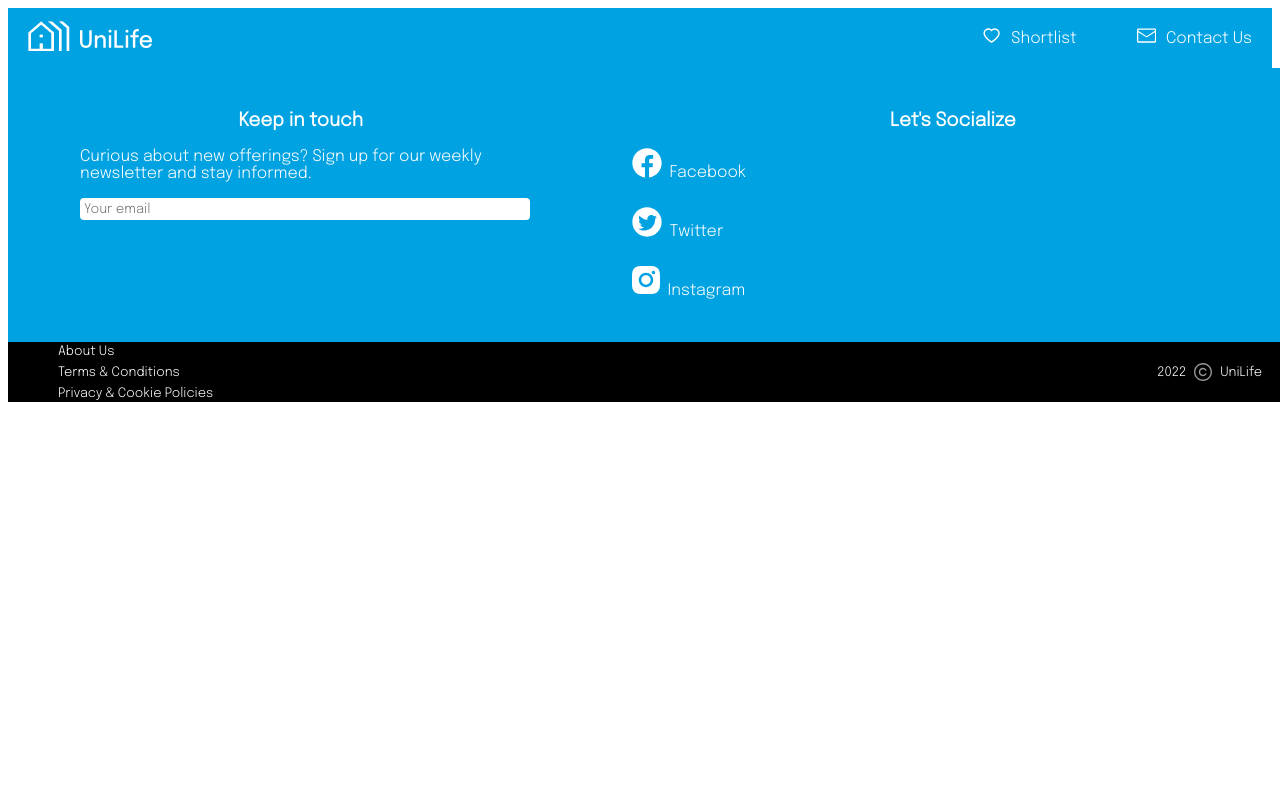
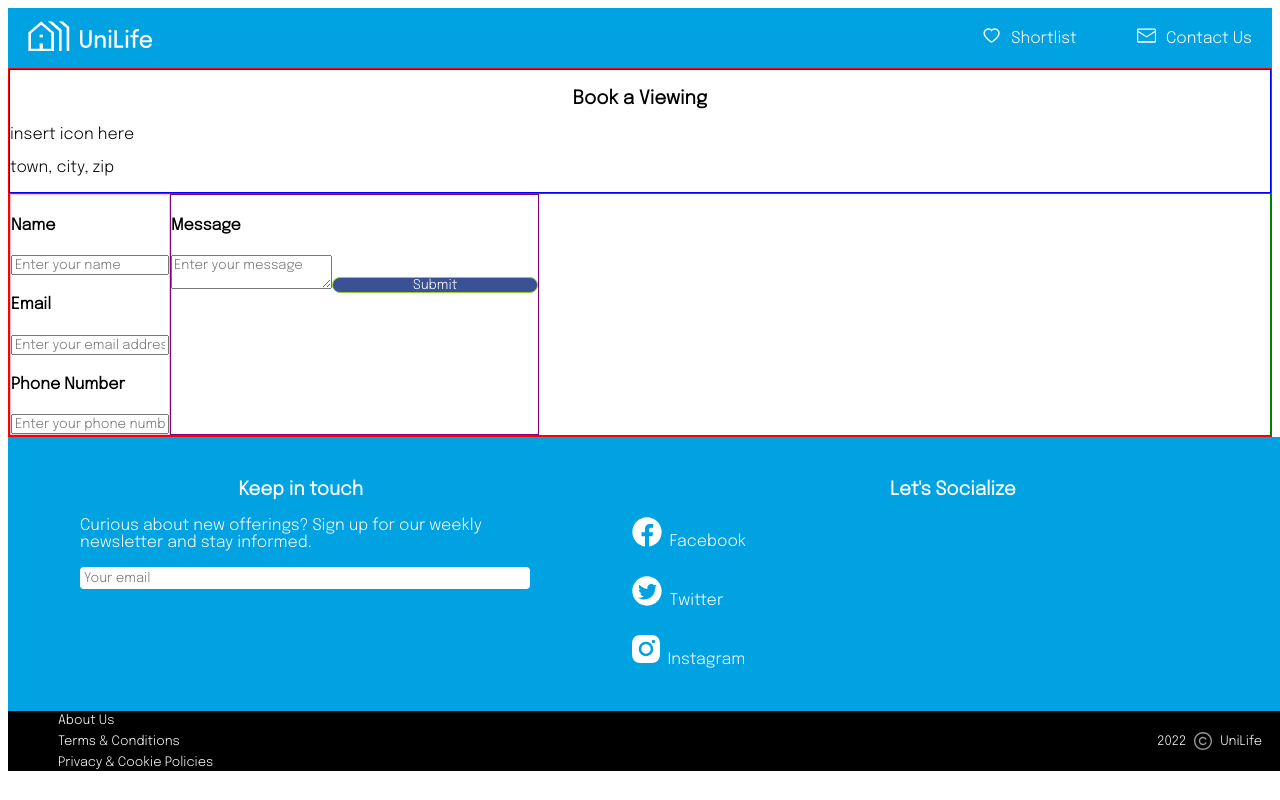
Before and after one commit to cserate/unilife2, a React (Create React App) app: page /bookviewing/1 in a window 1280 px wide. Shown: the top 800 px of the page. Built offline with nearby package versions, Linux system fonts and the light colour scheme; no server answers.

Commit message:
moved away from home details page and worked on book viewing until I realized it is not a page but a modal whatever that is

```diff
--- a/src/App.js
+++ b/src/App.js
@@ -7,6 +7,7 @@ import SeeAllCities from './pages/SeeAllCities/SeeAllCities';
 import Footer from './components/Footer/Footer';
 import CityDetails from './pages/CityDetails/CityDetails';
 import HomeDetail from './pages/HomeDetail/HomeDetail';
+import BookViewing from './pages/BookViewing/BookViewing';
 
 
 
@@ -22,6 +23,7 @@ function App() {
             <Route path='/seeallcities' element={<SeeAllCities />} />
             <Route path='/citydetails/:cityid' element={<CityDetails />} />
             <Route path='/homedetail/:homeid' element={<HomeDetail />} />
+            <Route path='/bookviewing/:homeid' element={<BookViewing />} />
           </Routes>
         <Footer />
       </BrowserRouter>
--- /dev/null
+++ b/src/components/ContactForm/ContactForm.css
@@ -0,0 +1,28 @@
+.form-container{
+    /* display: flex; */
+   border: 1px solid red;
+}
+
+.form-heading{
+  display: block;
+  border: 1px solid blue;
+}
+
+.form-body{
+    display: flex;
+    border: 1px solid green;
+}
+
+.form-area-left{
+    border: 1px solid pink;
+
+}
+
+.form-area-right{
+    border: 1px solid purple;
+
+}
+
+button{
+    border: 1px solid yellowgreen;
+}
--- /dev/null
+++ b/src/components/ContactForm/ContactForm.js
@@ -0,0 +1,31 @@
+import React from 'react'
+import './ContactForm.css'
+
+function ContactForm({headline, text}) {
+  return (
+    <div className='form-container'>
+        <div className='form-heading'>
+            <h3>{headline}</h3>
+            <p>insert icon here</p>
+            <p>{text}</p>
+        </div>
+        <div className='form-body'>
+            <div className='form-area-left'>
+                <h4>Name</h4>
+                <input type='text' placeholder="Enter your name"></input>
+                <h4>Email</h4>
+                <input type='email' placeholder="Enter your email address"></input>
+                <h4>Phone Number</h4>
+                <input type="text" placeholder="Enter your phone number"></input>
+            </div>
+            <div className='form-area-right'>
+                <h4>Message</h4>
+                <textarea placeholder="Enter your message"></textarea>
+                <button>Submit</button>
+            </div>
+        </div>
+     </div>
+  )
+}
+
+export default ContactForm
--- /dev/null
+++ b/src/pages/BookViewing/BookViewing.js
@@ -0,0 +1,42 @@
+import React from 'react'
+import './BookViewing.css'
+import ContactForm from '../../components/ContactForm/ContactForm'
+import { useParams } from 'react-router-dom'
+import axios from 'axios'
+
+
+function BookViewing() {
+
+    const baseUrl = "https://unilife-server.herokuapp.com";
+
+    //need home id from url
+    const {homeid}= useParams()
+
+    //create state to hold home data
+    const [home, setHome] = React.useState([])
+
+    //call api to get detailed info about specific property
+    React.useEffect(
+        ()=>{
+             //call api to get home detaila
+             axios.get(`${baseUrl}/properties/${homeid}`)
+            //  https://unilife-server.herokuapp.com/properties/633d453061f49f86a21caa13
+             .then (res =>{
+               console.log(res.data);
+               //store the data from the api into state
+              setHome(res.data)
+             })
+             .catch(err => console.log(err))
+       }, []
+       )
+
+  return (
+    <div>
+        <ContactForm            headline="Book a Viewing"
+                                text="town, city, zip"              />
+
+    </div>
+  )
+}
+
+export default BookViewing
--- a/src/pages/HomeDetail/HomeDetail.js
+++ b/src/pages/HomeDetail/HomeDetail.js
@@ -33,7 +33,7 @@ function HomeDetail() {
     <div className='home-detail-container'>
         <div className='top-row'>
             <div className='photo-grid'>
-              <img className='home-big' src={home.images[0]} />
+              <img className='home-big' src={home?.images[0]} />
               <div className='home-3pic'>
                 <img className='home2' src={home.images[1]} />
                 <img className='home3' src={home.images[2]} />
```
Also changed, not shown: src/pages/BookViewing/BookViewing.css (added).
